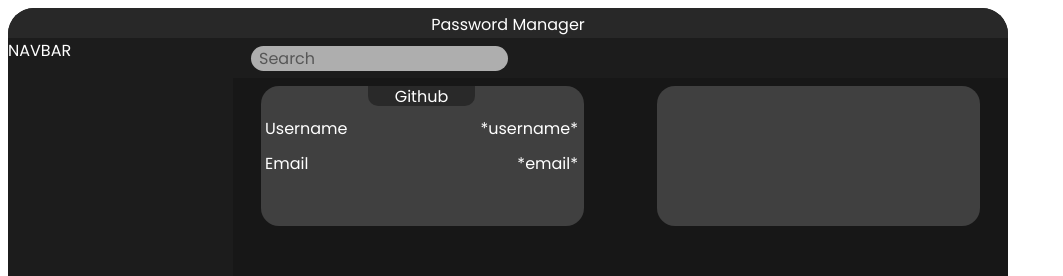
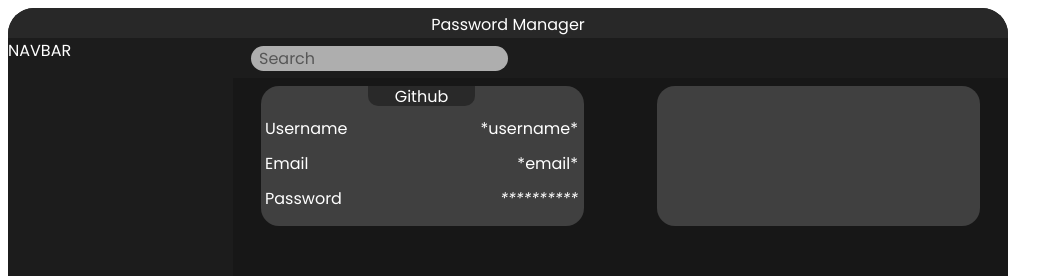
Before and after one commit to MojzerVince/jelszokezelo_web, a plain HTML site: page index.html in a window 1280 px wide. Shown: the top 276 px of the page, without its empty margins (0-1063 px from the left). Drawn offline with Linux system fonts and the light colour scheme.

Commit message:
pass data

```diff
--- a/index.html
+++ b/index.html
@@ -43,6 +43,10 @@
                             <p class="emailText">Email</p>
                             <p class="emailPass">*email*</p>
                         </div>
+                        <div class="password">
+                            <p class="passText">Password</p>
+                            <p class="pass"><em>**********</em></p>
+                        </div>
                     </div>
                     <div class="card">
 
--- a/main.css
+++ b/main.css
@@ -154,3 +154,22 @@
     margin-right: 4px;
     text-align: right;
 }
+.password{
+    grid-area: pass;
+    display: grid;
+    grid-template-columns: repeat(3, 107px);
+
+    grid-template-areas:
+    "passText pass pass";
+}
+.passText{
+    grid-area: passText;
+    margin: 0px;
+    margin-left: 4px;
+}
+.pass{
+    grid-area: pass;
+    margin: 0px;
+    margin-right: 4px;
+    text-align: right;
+}
```
